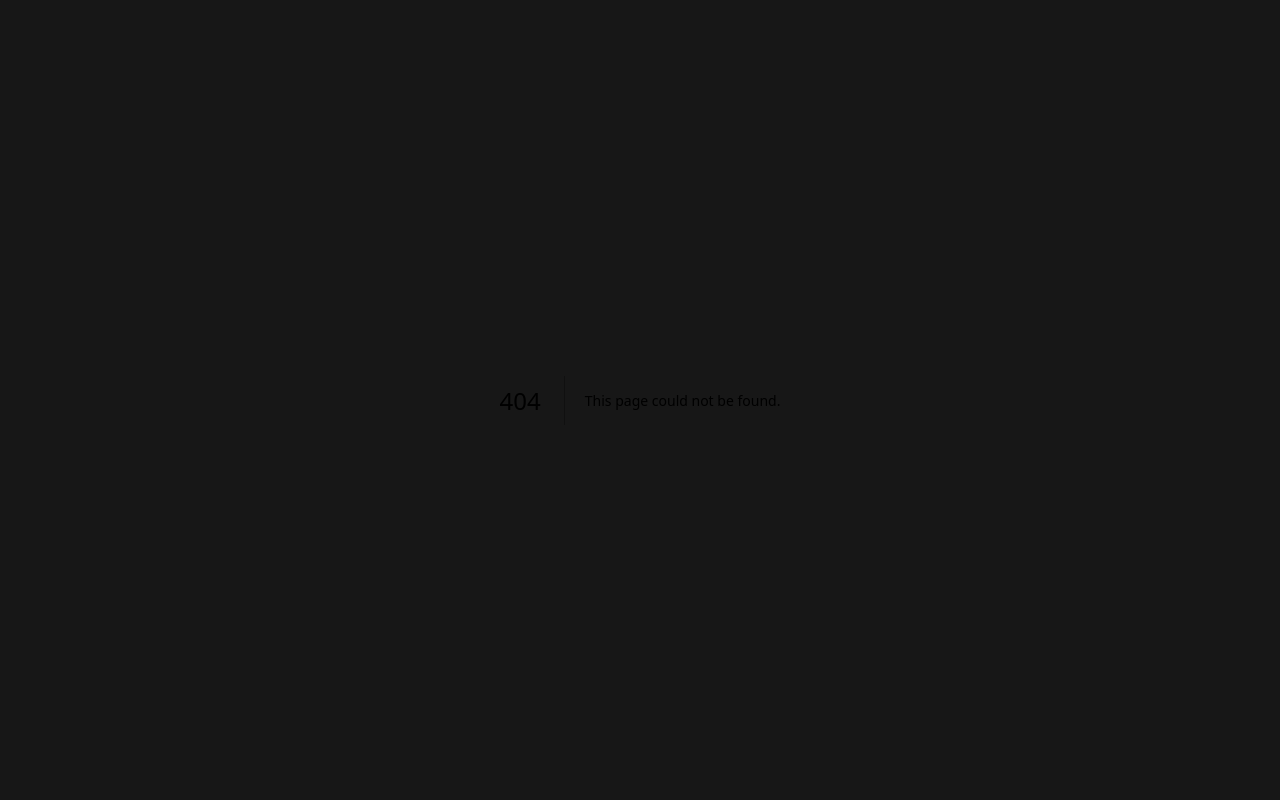
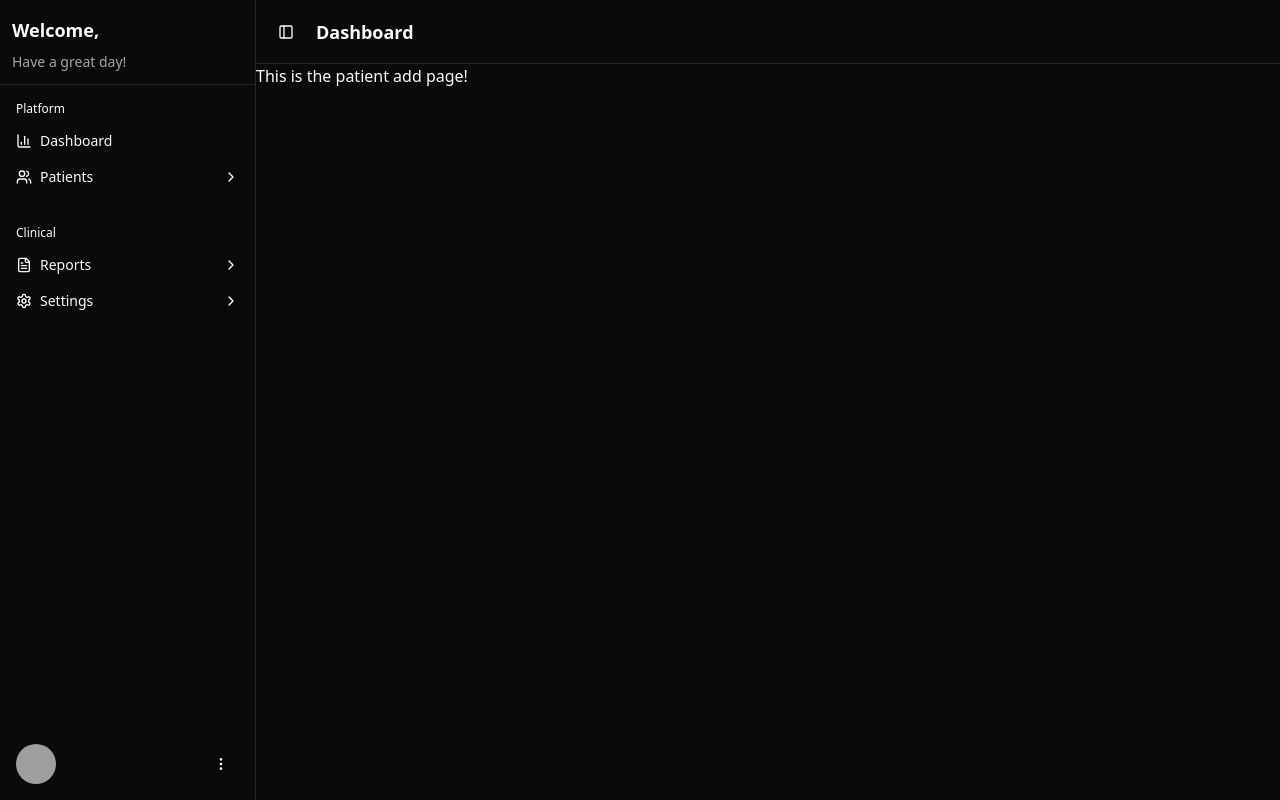
Before and after one commit to MuhammedZohaib/FYP-2025, a Next.js app in the folder asd-fyp-fa21/: page /dashboard/patients/add in a window 1280 px wide. Before the commit this address had no page. Built offline with nearby package versions, Linux system fonts and the light colour scheme; no server answers; grey boxes are pictures that could not be loaded.

Commit message:
initialized patient-add component

```diff
--- /dev/null
+++ b/asd-fyp-fa21/src/app/dashboard/patients/add/page.tsx
@@ -0,0 +1,7 @@
+export default function AddPatient() {
+  return (
+    <>
+      <h1>This is the patient add page!</h1>
+    </>
+  );
+}
--- a/asd-fyp-fa21/src/components/app-sidebar.tsx
+++ b/asd-fyp-fa21/src/components/app-sidebar.tsx
@@ -141,7 +141,7 @@ export function AppSidebar() {
                     <SidebarMenuSub>
                       <SidebarMenuSubItem>
                         <SidebarMenuSubButton asChild>
-                          <Link href="/patients/add">Add Patient</Link>
+                          <Link href="/dashboard/patients/add">Add Patient</Link>
                         </SidebarMenuSubButton>
                       </SidebarMenuSubItem>
                       <SidebarMenuSubItem>
```
